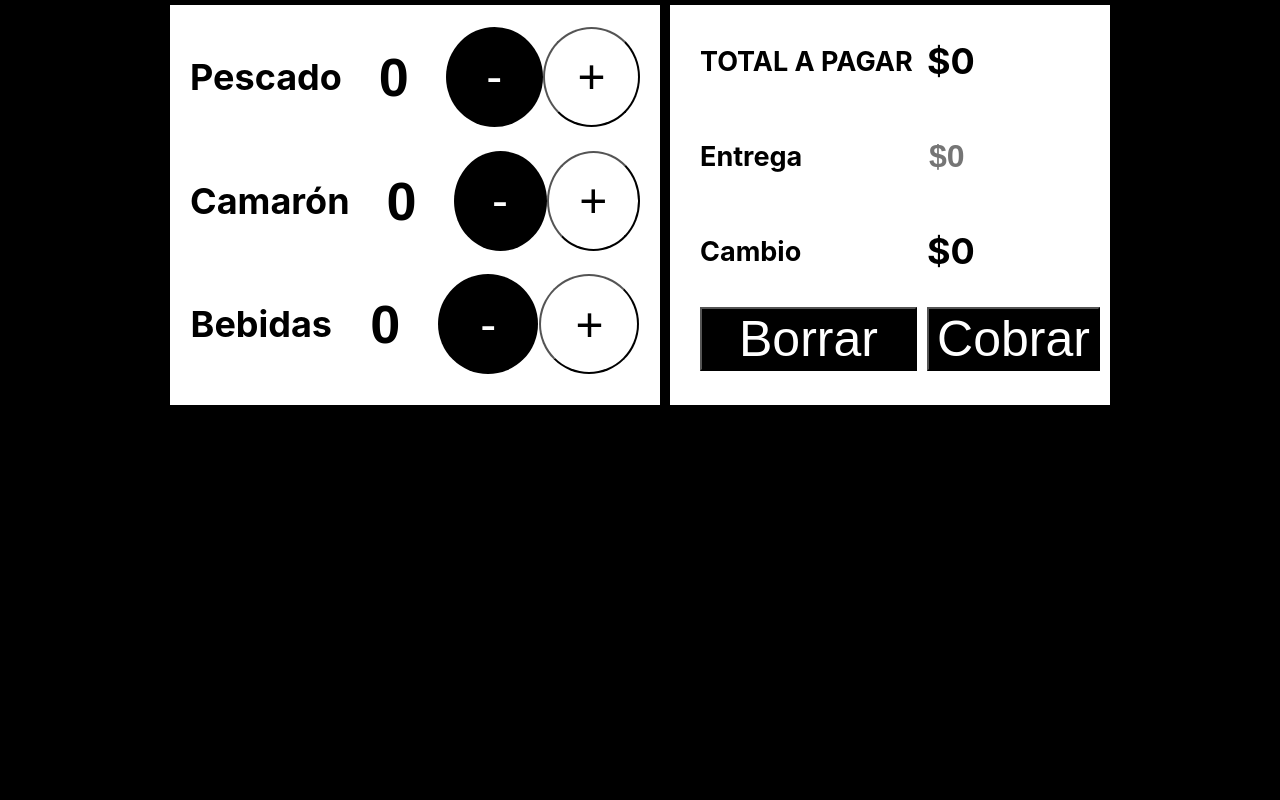
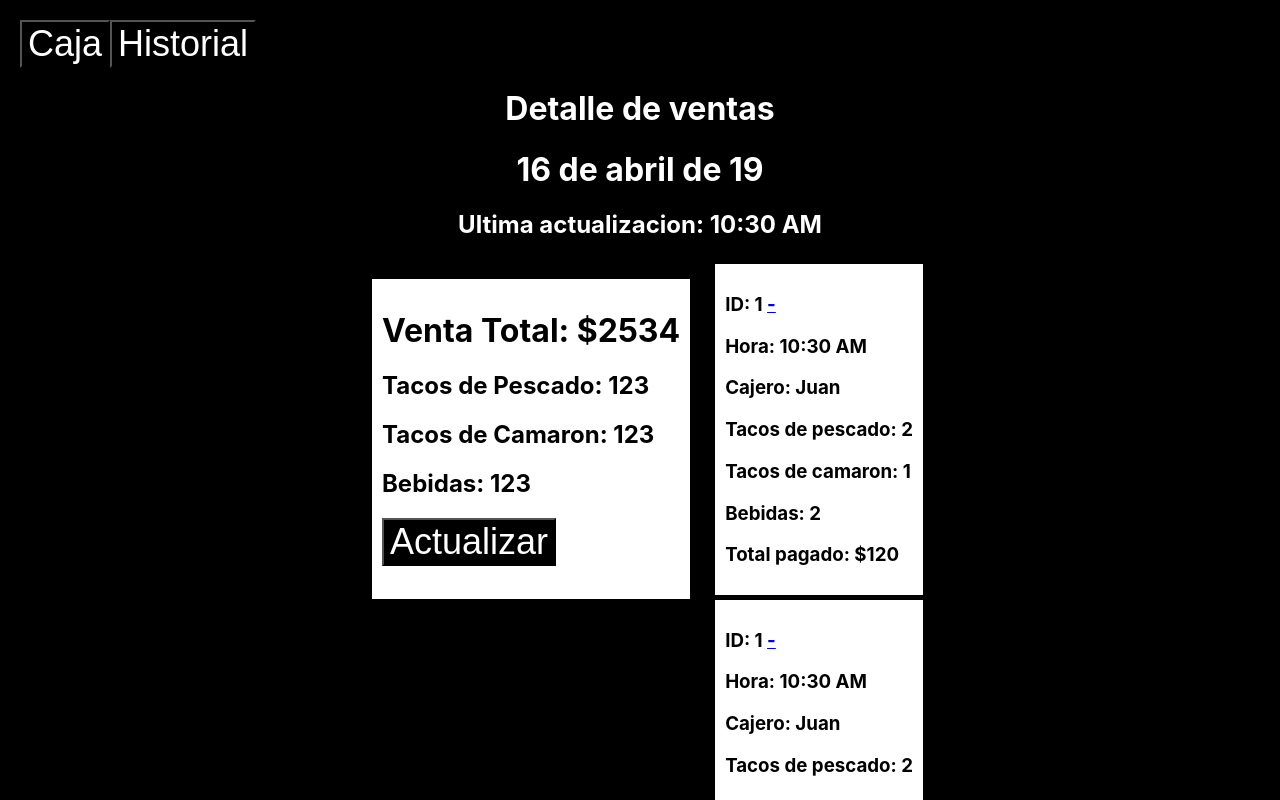
Before and after one commit to rossberto/donpez, a React (Create React App) app: page / in a window 1280 px wide. Shown: the top 800 px of the page. Built offline with nearby package versions, Linux system fonts and the light colour scheme.

Commit message:
Historial page added

```diff
--- a/design/donpez2.css
+++ b/design/donpez2.css
@@ -1,6 +1,12 @@
 body {
   background-color: black;
   color: white;
+}
+
+.nav-button {
+  background-color: black;
+  color: white;
+  font-size: 36px;
 }
 
 .flex-container {
--- a/design/donpez2.html
+++ b/design/donpez2.html
@@ -6,6 +6,11 @@
     <title>Don Pez</title>
   </head>
   <body>
+    <nav>
+      <button class="nav-button" type="button" name="button">Caja</button>
+      <button class="nav-button" type="button" name="button">Historial</button>
+    </nav>
+
     <div class="flex-container">
       <div class="main-pad">
         <div class="item-pad">
--- a/src/App.css
+++ b/src/App.css
@@ -3,7 +3,17 @@ body {
   color: white;
 }
 
-.flex-container {
+nav {
+  margin: 20px;
+}
+
+.nav-button {
+  background-color: black;
+  color: white;
+  font-size: 36px;
+}
+
+.flex-container-caja {
   display: flex;
   flex-direction: row;
   justify-content: center;
--- a/src/App.js
+++ b/src/App.js
@@ -2,88 +2,40 @@ import React, { Component } from 'react';
 import logo from './donpez.png';
 import './App.css';
 
-import {ItemPad} from './components/ItemPad/ItemPad';
-import {TotalBox} from './components/TotalBox/TotalBox';
-
-import {Donpez} from './util/Donpez';
+import {Caja} from './components/Caja/Caja';
+import {Historial} from './components/Historial/Historial';
 
 class App extends Component {
   constructor(props) {
     super(props);
+
     this.state = {
-      items: [
-        {index:0, name: 'Pescado', price: 22, quantity: 0},
-        {index:1, name: 'Camarón', price: 26, quantity: 0},
-        {index:2, name: 'Bebidas', price: 12, quantity: 0}
-      ],
-      cashier: 'Cajero 0'
+      page: 'historial'
     }
 
-    this.updateQuantity = this.updateQuantity.bind(this);
-    this.changeQuantity = this.changeQuantity.bind(this);
-    this.handlePurchase = this.handlePurchase.bind(this);
+    this.handleButton = this.handleButton.bind(this);
   }
 
-  calculateTotal() {
-    const costByItem = this.state.items.map(item => {
-      return item.price * item.quantity;
-    });
-
-    return `${costByItem.reduce( (acc, val) => acc + val )}`;
+  handleButton(e) {
+    this.setState({page: e.target.name});
   }
 
-  updateQuantity(index, type) {
-    let quantity = this.state.items[index].quantity;
-
-    if (type === '+') {
-      quantity++;
-    } else if (type === '-') {
-      if (quantity > 0) {
-        quantity--;
-      }
+  setPage() {
+    if (this.state.page === 'caja') {
+      return <Caja />;
+    } else if (this.state.page === 'historial') {
+      return <Historial />
     }
-
-    let items = this.state.items;
-    items[index].quantity = quantity;
-    this.setState({items: items });
-  }
-
-  changeQuantity(index, value) {
-    let items = this.state.items;
-
-    if (value >= 0) {
-      items[index].quantity = value;
-    } else {
-      items[index].quantity = 0;
-    }
-
-    this.setState({items: items});
-  }
-
-  handlePurchase() {
-    const date = new Date();
-    Donpez.purchase(date, this.state).then(jsonResponse => {
-      alert(`Compra completada con ID: ${jsonResponse.purchase.id}`);
-
-      this.state.items.map(item => {
-        this.changeQuantity(item.index, 0);
-      });
-    });
   }
 
   render() {
     return (
       <div className="App">
-        <div className="flex-container">
-          <div className="main-pad">
-            {this.state.items.map(item => {
-              return <ItemPad key={item.index} item={item} update={this.updateQuantity} changeQuantity={this.changeQuantity} />
-            })}
-          </div>
-          <div className="main-pad">
-            <TotalBox total={this.calculateTotal()} purchase={this.handlePurchase} />
-          </div>
-        </div>
+        <nav>
+          <button onClick={this.handleButton} className="nav-button" type="button" name="caja">Caja</button>
+          <button onClick={this.handleButton} className="nav-button" type="button" name="historial">Historial</button>
+        </nav>
+        {this.setPage()}
       </div>
     );
   }
--- /dev/null
+++ b/src/components/Caja/Caja.js
@@ -0,0 +1,86 @@
+import React from 'react';
+
+import {ItemPad} from '../ItemPad/ItemPad';
+import {TotalBox} from '../TotalBox/TotalBox';
+
+import {Donpez} from '../../util/Donpez';
+
+export class Caja extends React.Component {
+  constructor(props) {
+    super(props);
+    this.state = {
+      items: [
+        {index:0, name: 'Pescado', price: 22, quantity: 0},
+        {index:1, name: 'Camarón', price: 26, quantity: 0},
+        {index:2, name: 'Bebidas', price: 12, quantity: 0}
+      ],
+      cashier: 'Cajero 0'
+    }
+
+    this.updateQuantity = this.updateQuantity.bind(this);
+    this.changeQuantity = this.changeQuantity.bind(this);
+    this.handlePurchase = this.handlePurchase.bind(this);
+  }
+
+  calculateTotal() {
+    const costByItem = this.state.items.map(item => {
+      return item.price * item.quantity;
+    });
+
+    return `${costByItem.reduce( (acc, val) => acc + val )}`;
+  }
+
+  updateQuantity(index, type) {
+    let quantity = this.state.items[index].quantity;
+
+    if (type === '+') {
+      quantity++;
+    } else if (type === '-') {
+      if (quantity > 0) {
+        quantity--;
+      }
+    }
+
+    let items = this.state.items;
+    items[index].quantity = quantity;
+    this.setState({items: items });
+  }
+
+  changeQuantity(index, value) {
+    let items = this.state.items;
+
+    if (value >= 0) {
+      items[index].quantity = value;
+    } else {
+      items[index].quantity = 0;
+    }
+
+    this.setState({items: items});
+  }
+
+  handlePurchase() {
+    const date = new Date();
+    Donpez.purchase(date, this.state).then(jsonResponse => {
+      alert(`Compra completada con ID: ${jsonResponse.purchase.id}`);
+
+      this.state.items.map(item => {
+        this.changeQuantity(item.index, 0);
+      });
+    });
+  }
+
+  render() {
+    return (
+      <div className="flex-container-caja">
+        <div className="main-pad">
+          {this.state.items.map(item => {
+            return <ItemPad key={item.index} item={item} update={this.updateQuantity} changeQuantity={this.changeQuantity} />
+          })}
+        </div>
+        <div className="main-pad">
+          <TotalBox total={this.calculateTotal()} purchase={this.handlePurchase} />
+        </div>
+      </div>
+    );
+  }
+}
--- /dev/null
+++ b/src/components/Historial/Historial.css
@@ -0,0 +1,30 @@
+.sales {
+  text-align: center;
+}
+
+.flex-container-historial {
+  display: flex;
+  flex-direction: row;
+  justify-content: center;
+}
+
+.total-sales {
+  background-color: white;
+  color: black;
+  margin: 20px;
+  padding: 10px;
+  height: 300px;
+}
+
+
+
+.sale-detail {
+  background-color: white;
+  color: black;
+  padding: 10px;
+  margin: 5px;
+}
+
+.sale-detail a {
+
+}
--- /dev/null
+++ b/src/components/Historial/Historial.js
@@ -0,0 +1,63 @@
+import React from 'react';
+
+import {SaleDetail} from '../SaleDetail/SaleDetail';
+
+import './Historial.css';
+import {Donpez} from '../../util/Donpez';
+
+
+export class Historial extends React.Component {
+  constructor(props) {
+    super(props);
+    this.state = {
+      sales: [],
+      total_sale: {
+        total: 0,
+        tacosPescado: 0,
+        tacosCamaron: 0,
+        Bebidas: 0
+      },
+      lastUpdate: ['16', 'abril', '19'],
+      updateTime: '10:30 AM'
+    }
+  }
+
+  handleButton(e) {
+    // se piden datos nuevos al backend
+    Donpez.sales();
+    // se calculan totales del display
+    // se actualiza hora de ultima actualizacion
+  }
+
+  render() {
+    const day = this.state.lastUpdate[0];
+    const month = this.state.lastUpdate[1];
+    const year = this.state.lastUpdate[2];
+    return (
+      <div>
+        <div className="sales">
+          <h1>Detalle de ventas</h1>
+          <h1>{day} de {month} de {year}</h1>
+          <h2>Ultima actualizacion: {this.state.updateTime}</h2>
+        </div>
+        <div className="flex-container-historial">
+          <div className="total-sales">
+            <h1>Venta Total: $2534</h1>
+            <h2>Tacos de Pescado: 123</h2>
+            <h2>Tacos de Camaron: 123</h2>
+            <h2>Bebidas: 123</h2>
+            <button onClick={this.handleButton} className="nav-button" type="button" name="actualizar">Actualizar</button>
+          </div>
+          <div className="today-sales">
+            <SaleDetail />
+            <SaleDetail />
+            <SaleDetail />
+            <SaleDetail />
+            <SaleDetail />
+            <SaleDetail />
+          </div>
+        </div>
+      </div>
+    );
+  }
+}
--- /dev/null
+++ b/src/components/SaleDetail/SaleDetail.js
@@ -0,0 +1,17 @@
+import React from 'react';
+
+export class SaleDetail extends React.Component {
+  render() {
+    return (
+      <div className="sale-detail">
+        <h3>ID: 1 <a href="#">-</a></h3>
+        <h3>Hora: 10:30 AM</h3>
+        <h3>Cajero: Juan</h3>
+        <h3>Tacos de pescado: 2</h3>
+        <h3>Tacos de camaron: 1</h3>
+        <h3>Bebidas: 2</h3>
+        <h3>Total pagado: $120</h3>
+      </div>
+    );
+  }
+}
--- a/src/util/Donpez.js
+++ b/src/util/Donpez.js
@@ -27,5 +27,9 @@ export const Donpez = {
     }).then(jsonResponse => {
       return jsonResponse;
     });
+  },
+
+  sales() {
+    console.log('Se piden ventas');
   }
 }
```
